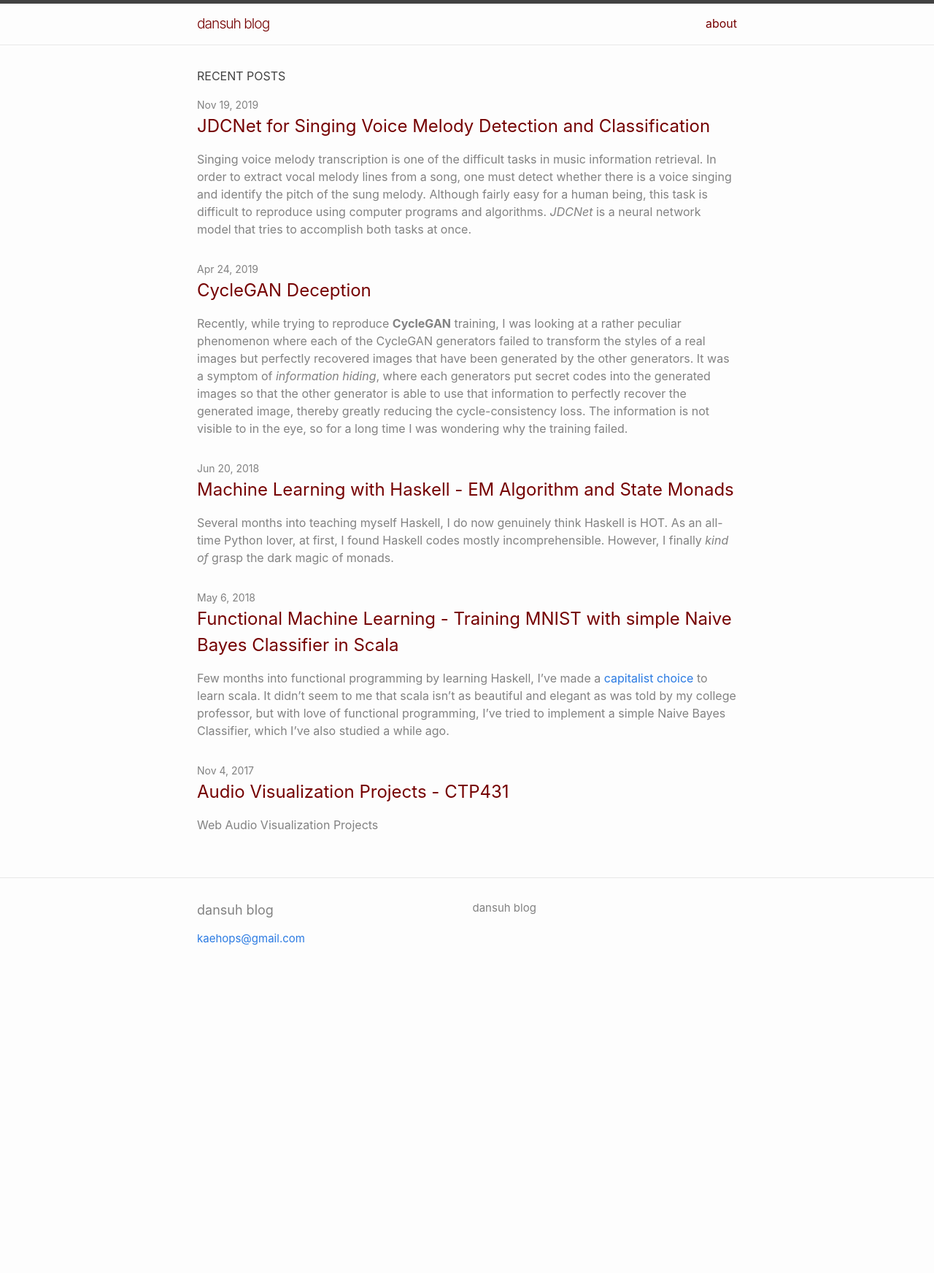
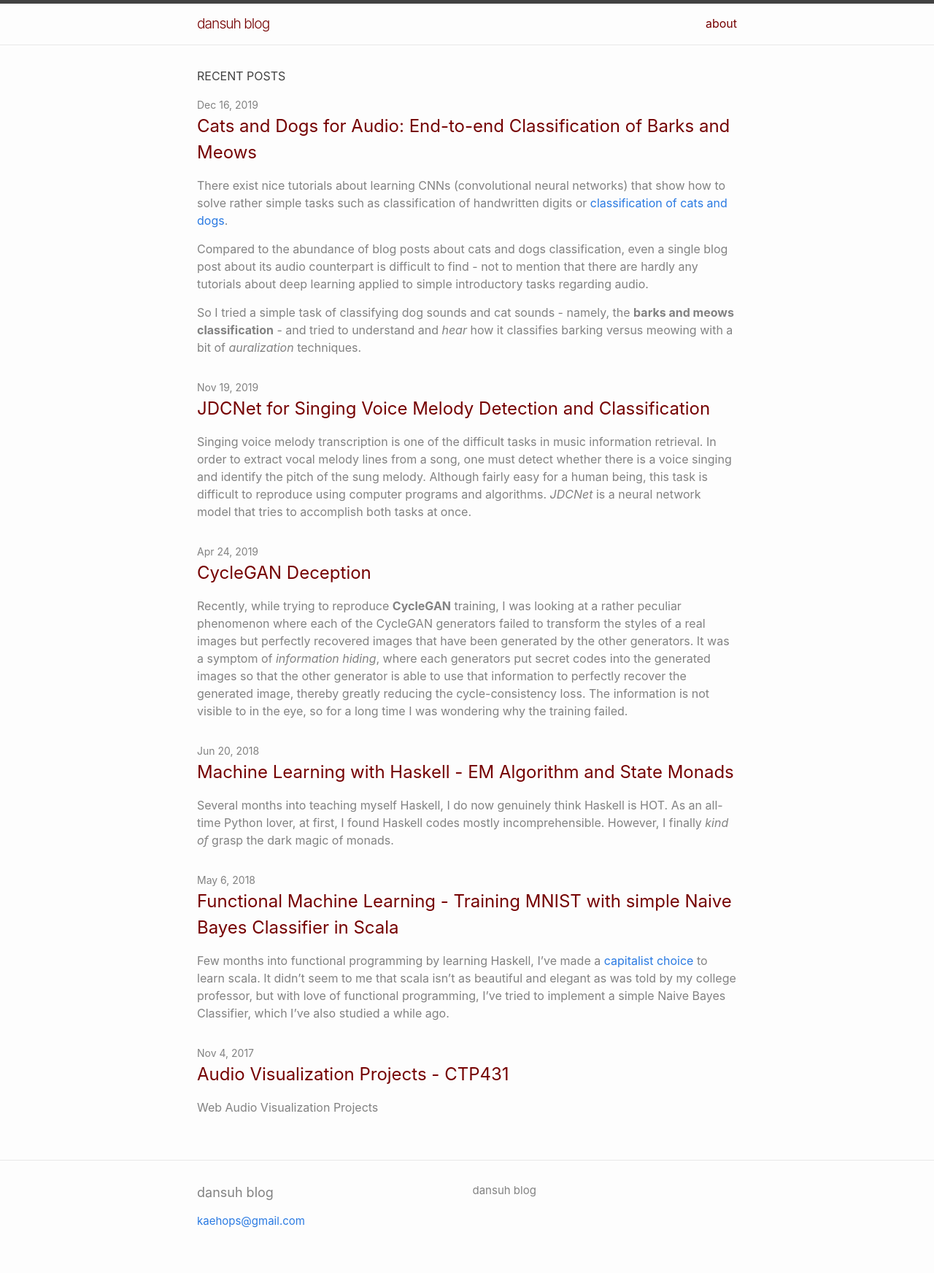
Before and after one commit to dansuh17/dansuh17.github.io, a Jekyll site: the page built from index.markdown, in a window 1280 px wide. Shown: the whole page at 73% size. Built offline with Jekyll 4.4.1, drawn with Linux system fonts in a browser that asks for light colours; before the commit the page ends 1357 px from its top, so only the background shows below that; some of the changed lines change nothing that is shown.

Commit message:
publish bark vs meow post

````diff
--- /dev/null
+++ b/_posts/2019-12-16-bark-meow.md
@@ -0,0 +1,294 @@
+---
+layout: post
+title: "Cats and Dogs for Audio: End-to-end Classification of Barks and Meows"
+date: 2019-12-16 12:59:00 +0900
+---
+
+There exist nice tutorials about learning CNNs (convolutional neural networks)
+that show how to solve rather simple tasks
+such as classification of handwritten digits or [classification of cats and dogs](https://www.kaggle.com/uysimty/keras-cnn-dog-or-cat-classification).
+
+Compared to the abundance of blog posts about cats and dogs classification,
+even a single blog post about its audio counterpart is difficult to find -
+not to mention that there are hardly any tutorials about deep learning applied to
+simple introductory tasks regarding audio.
+
+So I tried a simple task of classifying dog sounds and cat sounds -
+namely, the **barks and meows classification** -
+and tried to understand and _hear_ how it classifies
+barking versus meowing with a bit of _auralization_ techniques.
+
+<!--more-->
+
+<br />
+
+# Convolutional Neural Networks for Audio
+
+Since the advent of [AlexNet](https://papers.nips.cc/paper/4824-imagenet-classification-with-deep-convolutional-neural-networks.pdf)
+and successive successful models for [ImageNet](http://image-net.org/challenges/LSVRC/2016/index)
+classification task such as VGG and ResNet,
+such class of neural network models called the convolutional neural networks were also used
+to solve tasks in different domains.
+Domain of speech and music was no exception.
+Naturally, researchers chose 2D audio features like audio spectrogram and its derivations
+such as mel-spectrograms, constant-Q transforms (CQT), and mel frequency cepstral coefficients (MFCC)
+to apply 2D convolutional kernels upon.
+
+{% include figure.html
+    src='/assets/img/audio-spectrogram.png'
+    figcaption='audio spectrogram (source: [wikipedia](https://en.wikipedia.org/wiki/Spectrogram))'
+    alt='audio-spectrogram'
+%}
+
+<br />
+
+## End-to-end training
+
+However, there have been numerous attempts to tackle the problems in an **end-to-end manner**, i.e.,
+to train the CNNs by directly providing **audio samples** instead of once processed features.
+Some examples are [WaveNet by van den Oord et al.](https://deepmind.com/blog/article/wavenet-generative-model-raw-audio),
+which generates realistic audio samples with a sample-level autoregressive model,
+and [SampleCNN by Lee et al.](https://www.mdpi.com/2076-3417/8/1/150),
+which successfully classifies multi-label tags for music.
+
+Here is a nice three series blog posts about end-to-end deep learning for audio by Jordi Pons.
+
+1. [Why do spectrogram-based VGGs suck?](http://www.jordipons.me/why-spectrogram-based-vggs-suck/)
+2. [Why do spectrogram-based VGGs rock?](http://www.jordipons.me/why-spectrogram-based-vggs-rock/)
+3. [What's up with waveform-based VGGs?](http://www.jordipons.me/whats-up-with-waveform-based-vggs/)
+
+<br />
+
+{% include figure.html
+    src='/assets/img/sample_cnn.png'
+    figcaption='**SampleCNN** model architecture by [Lee et al. (2017)](http://arxiv.org/abs/1712.00866v1) that tags multiple labels (genre, era, etc.) to an audio excerpt'
+    alt='sample_cnn'
+%}
+
+<br />
+
+# Barks vs Meows
+
+The task of **"Barks vs Meows"** is fairly elementary.
+It is a simple _binary classification_ between two different types of sounds:
+sounds of dog barking and sounds of cat meowing.
+One could easily formulate a [logistic regression](https://en.wikipedia.org/wiki/Logistic_regression) setup,
+but I would like to use an end-to-end CNN for the model.
+
+The training sample data are given as $\{ (x_1, y_1), (x_2, y_2), ... (x_n, y_n) \}$, where $x_i$ is the i-th waveform segment,
+represented as an array of _float_ valued samples,
+and $y_i$ is a binary label, either `0` for `meow` and `1` for `bark`.
+After training, we have to predict whether an unknown audio signal $x_q$ is a `bark` or a `meow`.
+
+$$
+p(y_q \mid x_q) \\ y_q \in \{0_{bark}, 1_{meow} \}
+$$
+
+Since this is a binary classification task,
+we could use the **binary cross-entropy loss** to train the model.
+The loss function that the model has to minimize is thus:
+
+$$
+\mathcal{L}_{BCE} = - \frac{1}{n} \sum_{i = 0}^{n} [y_i \log (x_i) + (1 - y_i) \log (1 - x_i)] \\
+x_i = \sigma(z_i)
+$$
+
+where $\sigma$ is the [sigmoid function](https://en.wikipedia.org/wiki/Sigmoid_function), and $z_i$ is the logit.
+
+These are examples of audio signals that we're trying to classify.
+
+{% include audio.html
+    figcaption='_meow example_'
+    src='/assets/audio/cat_example_1.mp3'
+%}
+
+{% include audio.html
+    figcaption='_bark example_'
+    src='/assets/audio/dog_example_1.mp3'
+%}
+
+<br />
+
+# Audio File Preprocessing
+
+The dataset used to train our model is [**BarkMeowDB**](https://zenodo.org/record/3563990#.XfX9fZMzZ24),
+which contains about 50 audio samples each for meows and barks, whose lengths vary from 1 second to more than 10 seconds.
+Since the samples have different lengths,
+data preprocessing is necessary to transform audio samples into input tensors that all have the same dimensions.
+
+We would like to make the model train from a **1-second-long** audio segments with sample rate 16000Hz.
+The preprocessing step does exactly that;
+it resamples each audio sample to 16000Hz and splits to 1-second-long segments,
+which are represented as one dimensional arrays of size 16000.
+During preprocessing, any split segments containing _near silence_ are excluded.
+
+Implementation details for the preprocessing step
+can be seen [here](https://github.com/dansuh17/barks-and-meow-classification/blob/master/bark_meow/preprocess.py#L7).
+
+<br />
+
+# Convolutional Neural Network with 1D Kernels
+
+For a rather simple task of _bark vs meow_, a rather simple model is used.
+The model used to train the bark-meow classifier is a simple 5-layer CNN.
+However, in an **end-to-end training** setting, since the raw waveform input is 1-dimensional, **1D convolution layers** are used instead of
+2D convolution layers that are popular in the image domain.
+Each convolution layer has a kernel size of 3 and strides with a size of 2,
+in order to reduce the dimension across the time axis.
+In other words, the waveform gets downsampled as it goes up the layers,
+giving compressed, higher-level representations.
+At the end of each convolution layer,
+[ReLU](https://en.wikipedia.org/wiki/Rectifier_(neural_networks)),
+[batch normalization](https://arxiv.org/abs/1502.03167), and
+[dropout](http://jmlr.org/papers/v15/srivastava14a.html) layers follow, forming a **convolution block**.
+Therefore, each convolution block looks like:
+
+```python
+conv_block = nn.Sequential(
+    nn.Conv1d(in_channels=8, out_channels=8, kernel_size=3, stride=2, bias=False),
+    nn.ReLU(inplace=True),
+    nn.BatchNorm1d(8),
+    nn.Dropout(p=0.5),
+)
+```
+
+There exists a final _linear classifier_ at the end of the convolutional network
+that produces inputs called '[logits](https://en.wikipedia.org/wiki/Logit)' to the sigmoid function
+for the [binary cross-entropy loss function](https://pytorch.org/docs/stable/nn.html#bcewithlogitsloss).
+
+```python
+linear_classifier = nn.Sequential(
+    nn.Linear(in_features=333, out_features=100),
+    nn.ReLU(inplace=True),
+    nn.Dropout(p=0.5),
+    nn.Linear(100, 1),  # single-dimensional output = logits
+)
+```
+
+For more implementation details, see the
+[full implementation written in pytorch](https://github.com/dansuh17/barks-and-meow-classification/blob/master/bark_meow/model.py#L6).
+
+<br />
+
+# Training
+
+After training 100 epochs (that took about 1 hour in my macbook pro laptop),
+I could get a reasonable results looking at the train and test loss graphs.
+Test accuracy shows about **84%** for test samples.
+
+{% include figure.html
+    src='/assets/img/barkmeow_test_loss.png'
+    figcaption='Train loss for bark-meow classifier'
+    alt='barkmeow train loss'
+%}
+
+{% include figure.html
+    src='/assets/img/barkmeow_train_loss.png'
+    figcaption='Test loss for bark-meow classifier'
+    alt='barkmeow test loss'
+%}
+
+<br />
+
+# Auralization
+
+We would like to gain some idea about what characteristics in the audio samples make the model decide what the label is.
+The technique called [**gradient ascent**](http://cs231n.stanford.edu/slides/2017/cs231n_2017_lecture12.pdf) is used to produce audio clip that maximally activates the model's kernels for a given label.
+That is, it helps create the **most genuine bark or meow** in the trained model's perspective.
+We want to find the best sample $x_g$ that produces the maximum probability for label $y$.
+
+$$
+\text{argmax}_{x_g} p(y | x_g)
+$$
+
+We add the gradient of the binary cross-entropy loss with respect to the input _to the original input_.
+We are _ascending_ upward the probability surface by updating the inputs, hence the term **gradient ascent**.
+Starting from a randomly generated input sample $x_g$, and after iterating input updates multiple times,
+the resulting input segment will become the best input that produces maximum probability for the provided label.
+
+$$
+x_g \leftarrow x_g + \eta \frac{\partial \mathcal{p}}{\partial x_g}
+$$
+
+Here are the result after 5000 iterations with learning rate $\eta = 0.001$.
+
+**Auralized Meow**
+{% include audio.html
+    figcaption='_meow sound auralized_'
+    src='/assets/audio/cat_auralized.mp3'
+%}
+
+{% include figure.html
+    src='/assets/img/cat_auralized_waveform.png'
+    figcaption='Waveform of auralized meow'
+    alt='auralized meow waveform'
+%}
+
+**Auralized Bark**
+{% include audio.html
+    figcaption='_bark sound auralized_'
+    src='/assets/audio/dog_auralized.mp3'
+%}
+
+{% include figure.html
+    src='/assets/img/dog_auralized_waveform.png'
+    figcaption='Waveform of auralized bark'
+    alt='auralized bark waveform'
+%}
+
+Attempts to "hear" intuitions about the model's inner workings like gradient ascent are sometimes called
+[auralizations](https://keunwoochoi.wordpress.com/2015/12/09/ismir-2015-lbd-auralisation-of-deep-convolutional-neural-networks-listening-to-learned-features-auralization/),
+as an audio counterpart of visualizations.
+It seems apparent that the model _listens_ to sudden **magnitude bursts** to predict a `bark` sound,
+as a natural barking sound would normally distinguish from meowing sound.
+On the other hand, model seems to look for long stationary sounds to predict a `meow` sound.
+In contrast to my expectations, **pitch** does not seem to play a major role in prediction process,
+as there are no clear differences in pitch difference in the auralized results.
+
+<br />
+
+# Mispredictions
+
+Here are some mispredictions the model made.
+These results fortify the hypothesis that the model predicts by the audio signal's magnitude bursts.
+Mispredicted meowing sounds include sudden bark-like bursting sounds,
+and mispredicted barking sounds did not have barks-bursts but dog's whining noise
+that confused the model to predict them as cat sounds.
+
+**Examples of mispredicted audio samples that are actually meows**
+
+{% include audio.html
+    figcaption='_mispredicted as dog - 1_'
+    src='/assets/audio/mispred_as_dog_1.mp3'
+%}
+
+{% include audio.html
+    figcaption='_mispredicted as dog - 2_'
+    src='/assets/audio/mispred_as_dog_2.mp3'
+%}
+
+The second example shows a man-made error where the bad timing of the split segment left only the initial burst of _meow_.
+
+**Examples of mispredicted audio samples that are actually barks**
+
+{% include audio.html
+    figcaption='_mispredicted as cat - 1_'
+    src='/assets/audio/mispred_as_cat_1.mp3'
+%}
+
+{% include audio.html
+    figcaption='_mispredicted as cat - 2_'
+    src='/assets/audio/mispred_as_cat_2.mp3'
+%}
+
+# Conclusion
+
+This experience of trying to apply a simple deep learning model on a bark vs. meow classification task
+helped gain better understanding on how end-to-end training applied on raw waveform works.
+Also, due to the simplicity of the task, it was easier to apply gradient ascent auralization technique,
+and the results gave intuitive results about how the trained model would distinguish barks versus meows.
+However, some fundamental questions remain unanswered from this post;
+can this end-to-end training give better results than training based on spectrograms?,
+would a trained model from spectrogram features learn to see more features other than magnitude bursts?
+I hope further examination and research about end-to-end learning applied on audio signals reveal more
+about the inner mechanisms and give more intuition.
--- a/_sass/minima/_base.scss
+++ b/_sass/minima/_base.scss
@@ -66,6 +66,11 @@ figure > img {
 
 figcaption {
   font-size: $small-font-size;
+}
+
+// center-align image captions
+figure > img ~ figcaption {
+  text-align: center;
 }
 
 
````
Also changed, not shown: assets/img/cat_auralized_spec.png (added), assets/img/cat_auralized_waveform.png (added), assets/img/dog_auralized_spec.png (added), assets/img/dog_auralized_waveform.png (added), 10 other files.
